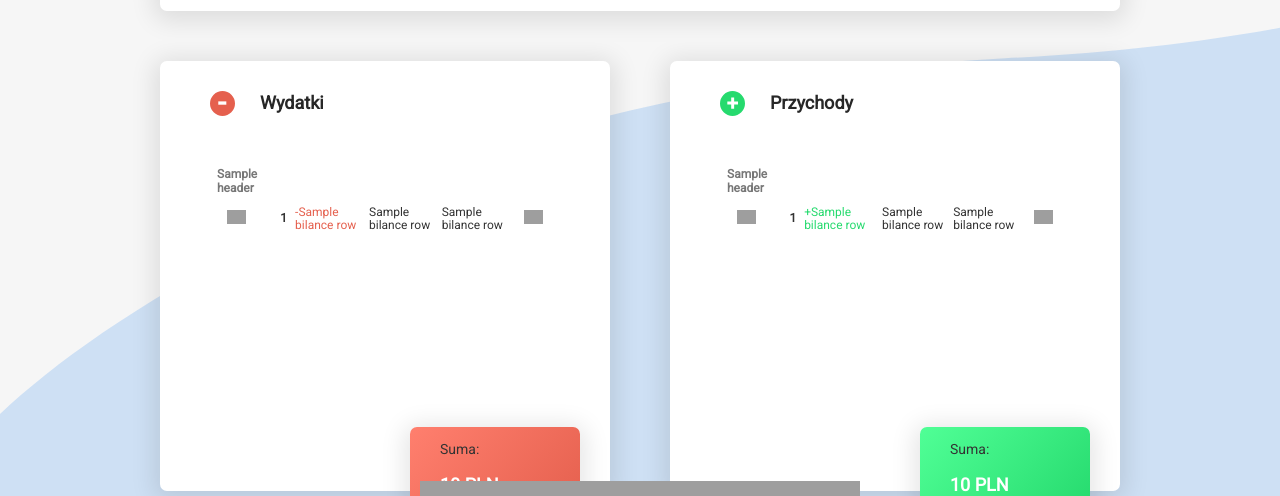
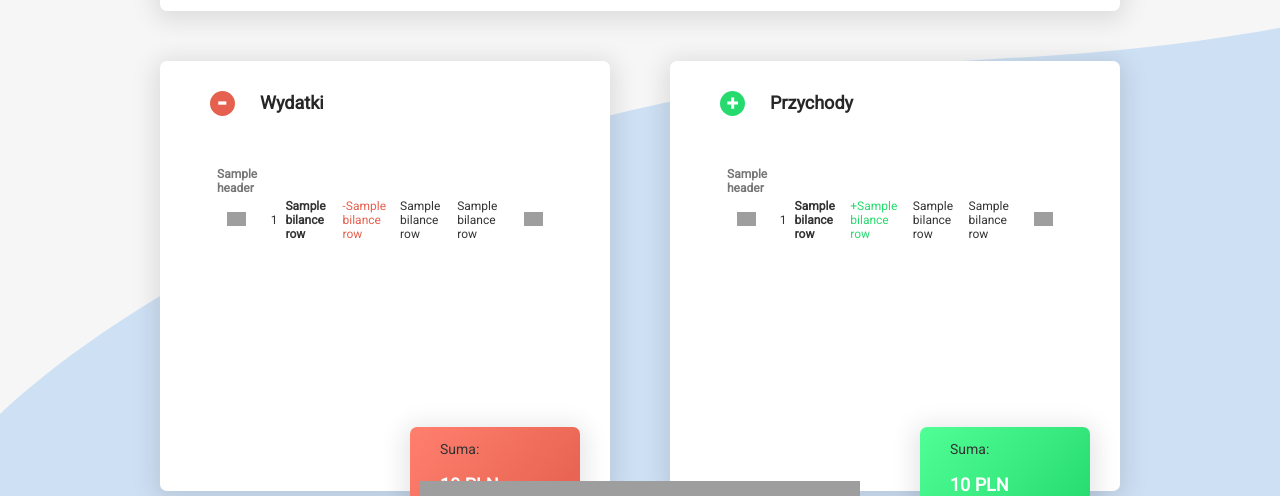
Before and after one commit to TSC-Apps/homeBrain, a Flask app: template templates/index.html in a window 1280 px wide. Shown: the part 264-760 px from the top of the page. Run offline with Flask 2, Linux system fonts and the light colour scheme; the template is opened without the code that fills it: most values are stand-ins (such as "Sample title", 1, 10 or a date in 2020); grey boxes are pictures that could not be loaded.

Commit message:
Added id column for expenses and incomes

```diff
--- a/app.py
+++ b/app.py
@@ -44,12 +44,12 @@ def index():
             month = request.args['select-months']
             year = request.args['select-years']
 
-        _SQL = """select name, value, person, date from bilance where month = (%s) and year = (%s)
+        _SQL = """select id, name, value, person, date from bilance where month = (%s) and year = (%s)
         and category = 'Wydatek' order by date desc"""
         cursor.execute(_SQL, (month, year))
         contents_expenses = cursor.fetchall()
 
-        _SQL = """select name, value, person, date from bilance where month = (%s) and year = (%s)
+        _SQL = """select id, name, value, person, date from bilance where month = (%s) and year = (%s)
          and category='Przychod' order by date desc"""
         cursor.execute(_SQL, (month, year))
         contents_incomes = cursor.fetchall()
@@ -92,7 +92,7 @@ def index():
         elif sum_incomes[0] is not None and sum_all_expenses[0] is None:
             bilance = sum_all_incomes[0]
 
-        header_content = ['', 'nazwa', 'wartość', 'osoba', 'data']
+        header_content = ['', 'id', 'nazwa', 'wartość', 'osoba', 'data']
 
     return render_template('index.html', the_data_expenses=contents_expenses, the_data_incomes=contents_incomes,
                            sum_inc=round(incomes, 2), sum_exp=round(expenses, 2),
--- a/templates/index.html
+++ b/templates/index.html
@@ -54,13 +54,14 @@
                                 {% endfor %}
                             </tr>
                             {% for bilance_row in the_data_expenses %}
-                                <tr class="table-row">
+                                <tr class="table-row" id="item-{{ bilance_row[0] }}">
                                     <td><img class="btn btn-remove" src="../static/img/icon-remove.svg" alt="Remove">
                                     </td>
-                                    <td class="table-item item-name">{{ bilance_row[0] }}</td>
-                                    <td class="table-item item-value">-{{ bilance_row[1] }}</td>
-                                    <td class="table-item">{{ bilance_row[2] }}</td>
+                                    <td class="table-item">{{ bilance_row[0] }}</td>
+                                    <td class="table-item item-name">{{ bilance_row[1] }}</td>
+                                    <td class="table-item  item-value">-{{ bilance_row[2] }}</td>
                                     <td class="table-item">{{ bilance_row[3] }}</td>
+                                    <td class="table-item">{{ bilance_row[4] }}</td>
                                     <td><img class="btn btn-edit" src="../static/img/icon-edit.svg" alt="Edit"></td>
                                 </tr>
                             {% endfor %}
@@ -84,12 +85,13 @@
                             {% endfor %}
                         </tr>
                         {% for bilance_row in the_data_incomes %}
-                            <tr class="table-row">
+                            <tr class="table-row" id="item-{{ bilance_row[0] }}">
                                 <td><img class="btn btn-remove" src="../static/img/icon-remove.svg" alt="Remove"></td>
-                                <td class="table-item item-name">{{ bilance_row[0] }}</td>
-                                <td class="table-item item-value">+{{ bilance_row[1] }}</td>
-                                <td class="table-item">{{ bilance_row[2] }}</td>
-                                <td class="table-item">{{ bilance_row[3] }}</td>
+                                    <td class="table-item">{{ bilance_row[0] }}</td>
+                                    <td class="table-item item-name">{{ bilance_row[1] }}</td>
+                                    <td class="table-item  item-value">+{{ bilance_row[2] }}</td>
+                                    <td class="table-item">{{ bilance_row[3] }}</td>
+                                    <td class="table-item">{{ bilance_row[4] }}</td>
                                 <td><img class="btn btn-edit" src="../static/img/icon-edit.svg" alt="Edit"></td>
                             </tr>
                         {% endfor %}
```
